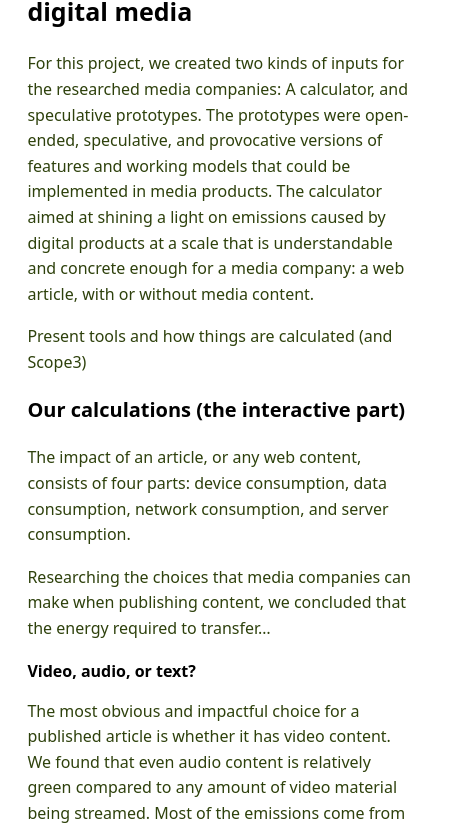
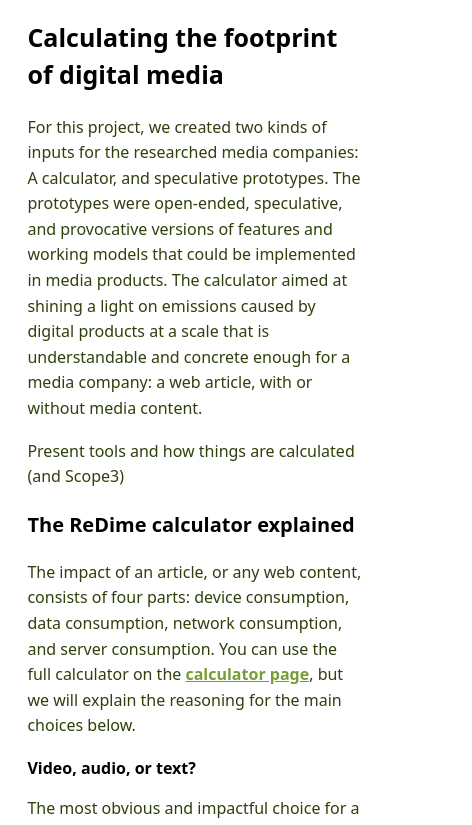
Before and after one commit to pekkapulli/redime, a React (Vite) app: page / in a window 390 px wide. Shown: the part 1154-1979 px from the top of the page, 472 px wide, since content can reach past the window. Built offline with nearby package versions, Linux system fonts and the light colour scheme.

Commit message:
Mobile fix

```diff
--- a/src/components/Header.tsx
+++ b/src/components/Header.tsx
@@ -56,7 +56,7 @@ const Links = styled.nav`
   gap: ${theme.spacing(3)};
 `;
 
-const StyledLink = styled(Link)<{ selected: boolean }>`
+const NavigationLink = styled(Link)<{ selected: boolean }>`
   ${theme.fontSize(1)};
   ${theme.fontBold};
   color: ${theme.colors.black};
@@ -74,17 +74,17 @@ export const Header = () => {
   return (
     <HeaderContainer>
       <HeaderContent>
-        <Title>ReDime: A Roadmap Towards Greener Digital Media</Title>
+        <Title>ReDime: A Roadmap Towards Resource-wise Digital Media</Title>
         <Links>
-          <StyledLink selected={location.pathname === "/"} to="/">
+          <NavigationLink selected={location.pathname === "/"} to="/">
             Article
-          </StyledLink>
-          <StyledLink
+          </NavigationLink>
+          <NavigationLink
             selected={location.pathname === "/calculator"}
             to="/calculator"
           >
             Calculator
-          </StyledLink>
+          </NavigationLink>
         </Links>
       </HeaderContent>
     </HeaderContainer>
--- a/src/components/common-components.tsx
+++ b/src/components/common-components.tsx
@@ -1,6 +1,7 @@
 import styled from "styled-components";
 import { theme } from "../theme";
 import { brighten } from "../util/colors";
+import { Link } from "react-router-dom";
 
 export const TextContent = styled.div`
   width: 100%;
@@ -87,6 +88,19 @@ export const A = styled.a`
   }
 `;
 
+export const StyledLink = styled(Link)`
+  ${theme.fontBold};
+  color: ${theme.colors.green};
+
+  &:hover {
+    color: ${brighten(theme.colors.green)};
+  }
+
+  &:visited {
+    color: ${theme.colors.green};
+  }
+`;
+
 export const Details = styled.details`
   ${theme.fontSize(-1)};
   ${theme.fontNormal};
--- a/src/routes/Article.tsx
+++ b/src/routes/Article.tsx
@@ -10,6 +10,7 @@ import {
   P,
   SectionSubTitle,
   SectionTitle,
+  StyledLink,
   TextContent,
 } from "../components/common-components";
 import { SingleCalculator } from "../components/SingleCalculator";
@@ -25,7 +26,9 @@ const ArticleContainer = styled.section`
   max-width: 1280px;
   margin: 0 auto;
   width: 100%;
+  max-width: 100vw;
   padding: 0 ${theme.spacing(4)};
+  box-sizing: border-box;
 `;
 
 const Article = () => {
@@ -62,6 +65,7 @@ const Article = () => {
             media consumption, modes of degrowth.
           </P>
           <P>Do we want pics or charts here?</P>
+
           <SectionTitle>
             Calculating the footprint of digital media
           </SectionTitle>
@@ -76,18 +80,13 @@ const Article = () => {
             media content.
           </P>
           <P>Present tools and how things are calculated (and Scope3)</P>
-          <SectionSubTitle>
-            Our calculations (the interactive part)
-          </SectionSubTitle>
+          <SectionSubTitle>The ReDime calculator explained</SectionSubTitle>
           <P>
             The impact of an article, or any web content, consists of four
             parts: device consumption, data consumption, network consumption,
-            and server consumption.
-          </P>
-          <P>
-            Researching the choices that media companies can make when
-            publishing content, we concluded that the energy required to
-            transfer…
+            and server consumption. You can use the full calculator on the{" "}
+            <StyledLink to="/calculator">calculator page</StyledLink>, but we
+            will explain the reasoning for the main choices below.
           </P>
           <GraphTitle>Video, audio, or text?</GraphTitle>
           <P>
```
Also changed, not shown: public/cover.jpg.
